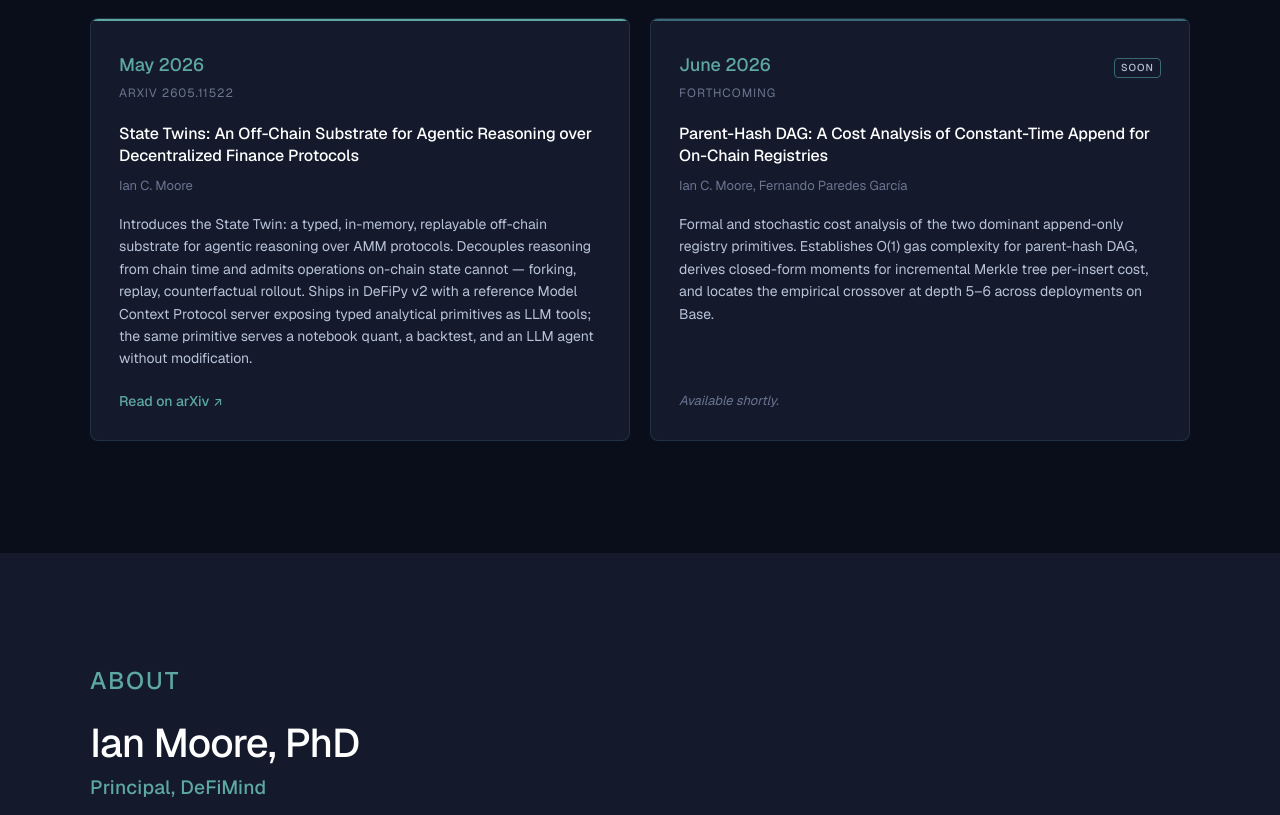
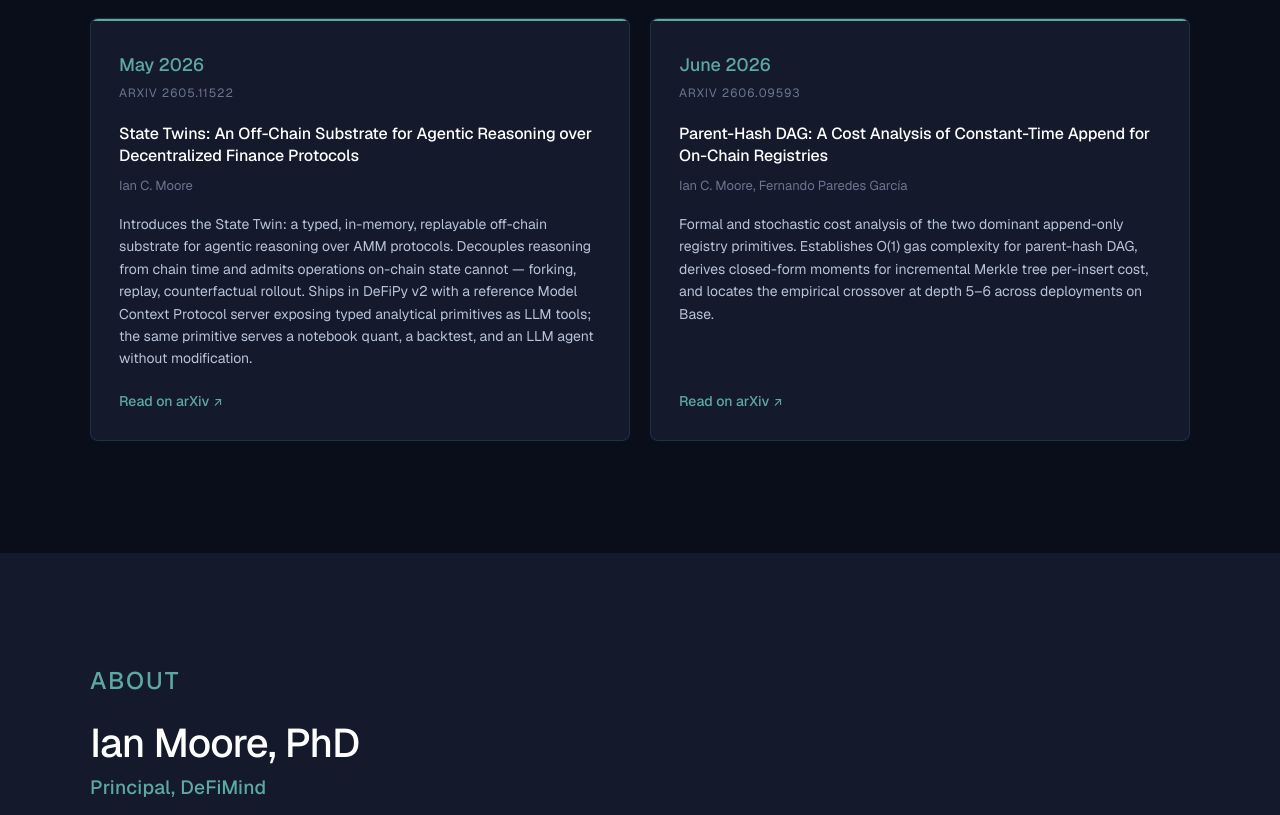
Before and after one commit to defimind-ai/defimind-ui, a Next.js app: page / in a window 1280 px wide. Shown: the part 3757-4572 px from the top of the page. Built offline with nearby package versions, Linux system fonts and the light colour scheme.

Commit message:
Parent-Hash DAG paper published: arXiv 2606.09593 live

```diff
--- a/src/components/Research.tsx
+++ b/src/components/Research.tsx
@@ -11,9 +11,9 @@ type Paper = {
 };
 
 // Ordered chronologically (oldest first) so the date column reads left-to-right
-// as a timeline. The publication arc — May 2021 → April 2026 → May 2026 (live)
-// → June 2026 (forthcoming) — is itself a strong qualifying signal in this
-// section, independent of the papers' content. Surface it.
+// as a timeline. The publication arc — May 2021 → April 2026 → May 2026
+// → June 2026 — is itself a strong qualifying signal in this section,
+// independent of the papers' content. All four papers now live on arXiv.
 const papers: Paper[] = [
   {
     title: "Stochastic Properties of EIP-1559 Basefees",
@@ -49,10 +49,10 @@ const papers: Paper[] = [
       "Parent-Hash DAG: A Cost Analysis of Constant-Time Append for On-Chain Registries",
     authors: "Ian C. Moore, Fernando Paredes Garc\u00eda",
     date: "June 2026",
-    venue: "Forthcoming",
+    venue: "arXiv 2606.09593",
     blurb:
       "Formal and stochastic cost analysis of the two dominant append-only registry primitives. Establishes O(1) gas complexity for parent-hash DAG, derives closed-form moments for incremental Merkle tree per-insert cost, and locates the empirical crossover at depth 5\u20136 across deployments on Base.",
-    forthcoming: true,
+    href: "https://arxiv.org/abs/2606.09593",
   },
 ];
 
```
